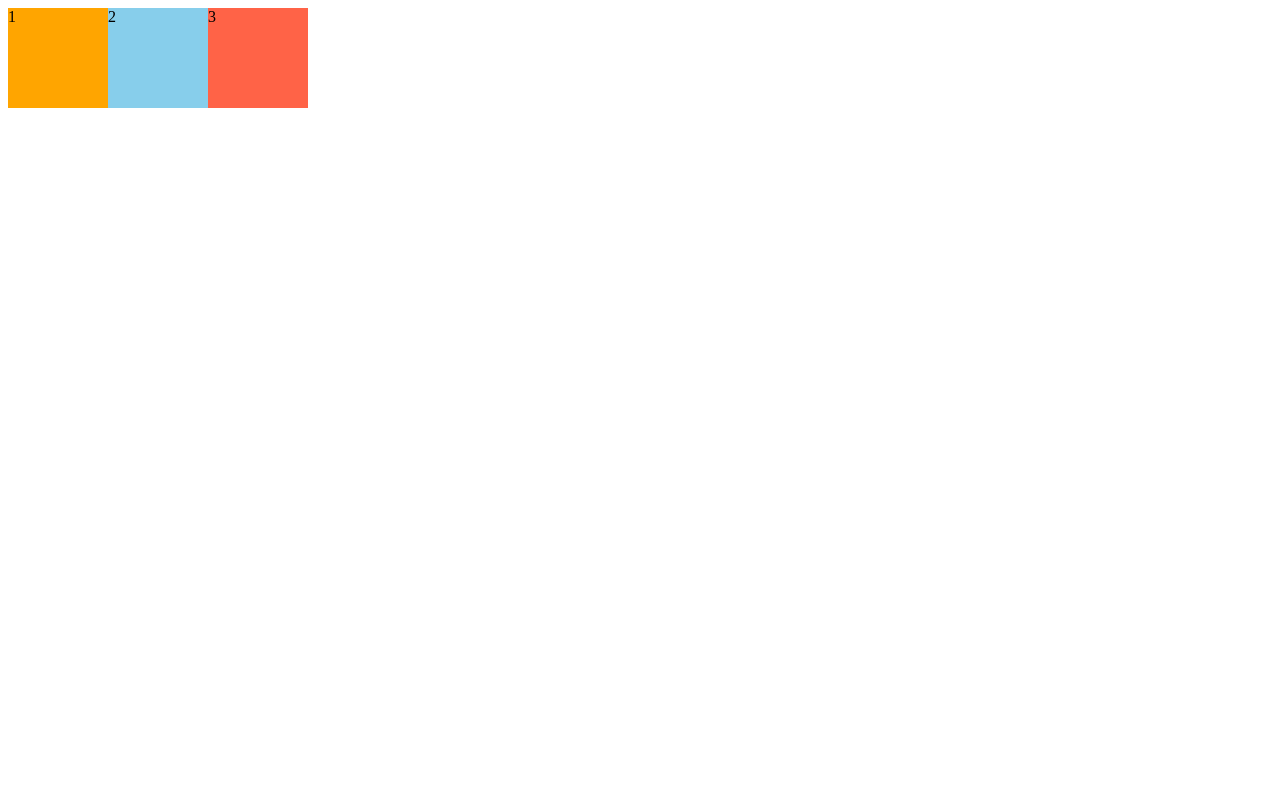
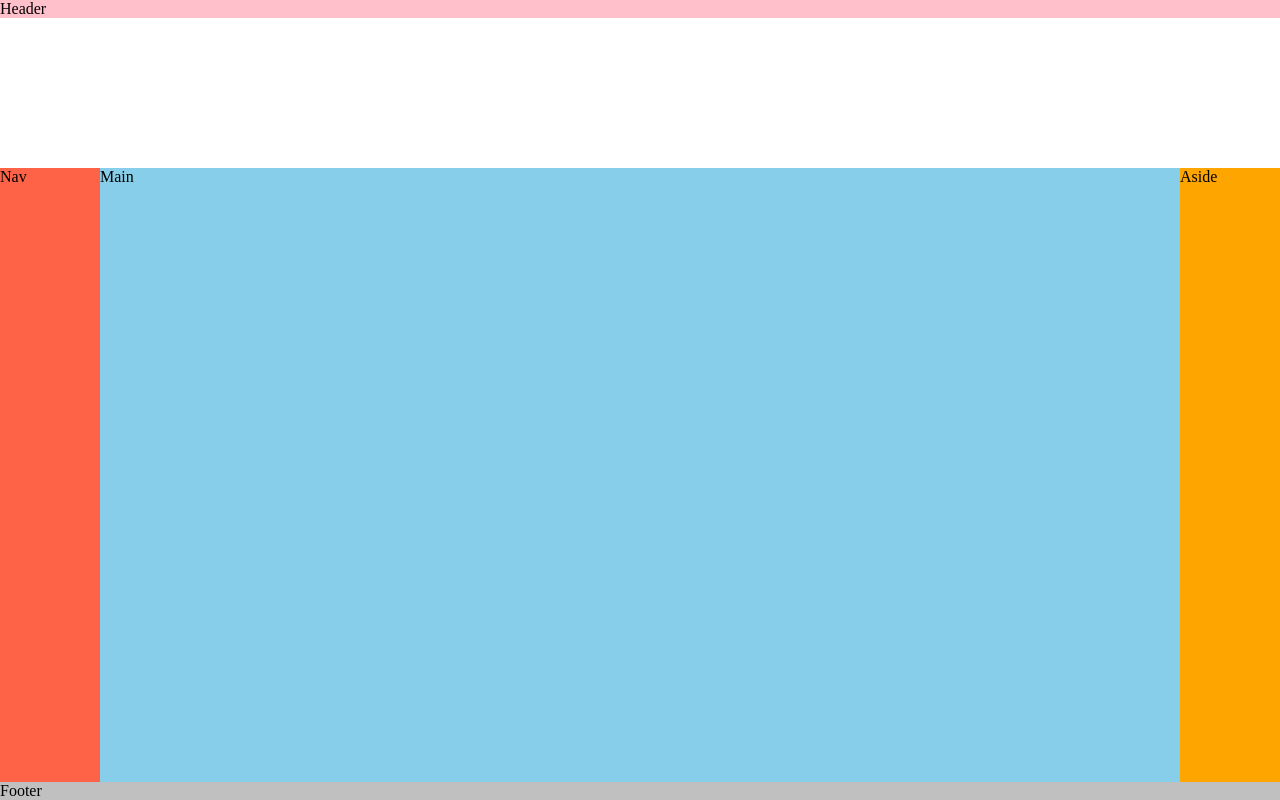
Before and after one commit to ngtrrrn/mycss, a plain HTML site: page index.html in a window 1280 px wide. Drawn offline with Linux system fonts and the light colour scheme.

Commit message:
2col memo

```diff
--- a/css/styles.css
+++ b/css/styles.css
@@ -1,25 +1,41 @@
+html {
+  height: 100%;
+}
+
+body {
+  margin: 0;
+  display: flex;
+  flex-direction: column;
+  height: 100%;
+}
+
+header {
+  background:pink;
+  margin-bottom: 100px;
+}
+
 .container {
   display: flex;
-  /* justify-content: space-between; */
-  /* align-items: center; */
-  /* flex-wrap: wrap; */
-  /* align-content: space-between; */
-  /* flex-flow: row wrap; */
+  flex: 1;
+  margin-top: 50px;
 }
 
-.box {
-  width: 100px;
-  height: 100px;
+main {
+  background: skyblue;
+  flex: 1;
 }
 
-.box1 {
-  background: orange;
+nav {
+  background: tomato;
+  width: 100px;
+  order: -1;
 }
 
-.box2 {
-  background: skyblue;
+aside {
+  background: orange;
+  width: 100px;
 }
 
-.box3 {
-  background: tomato;
+footer {
+  background: silver;
 }
--- a/index.html
+++ b/index.html
@@ -7,10 +7,14 @@
     <link rel="stylesheet" href="css/styles.css" />
   </head>
   <body>
-    <div class="container">
-      <div class="box box1">1</div>
-      <div class="box box2">2</div>
-      <div class="box box3">3</div>
+   <header>Header</header>
+   <div class="container">
+     <main>Main</main>
+     <nav>Nav</nav>
+     <aside>Aside</aside>
+
+   </div>
+   <footer>Footer</footer>
 
     </div>
   </body>
```
